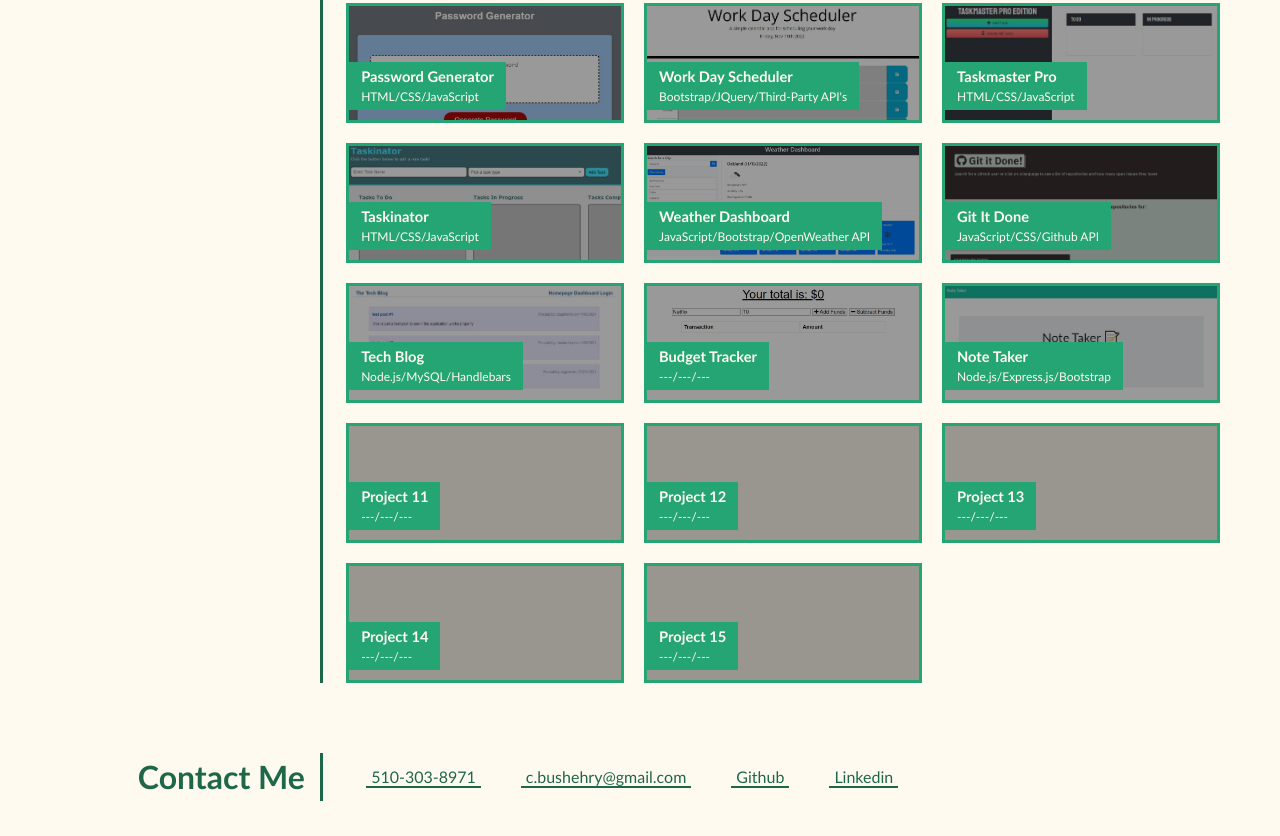
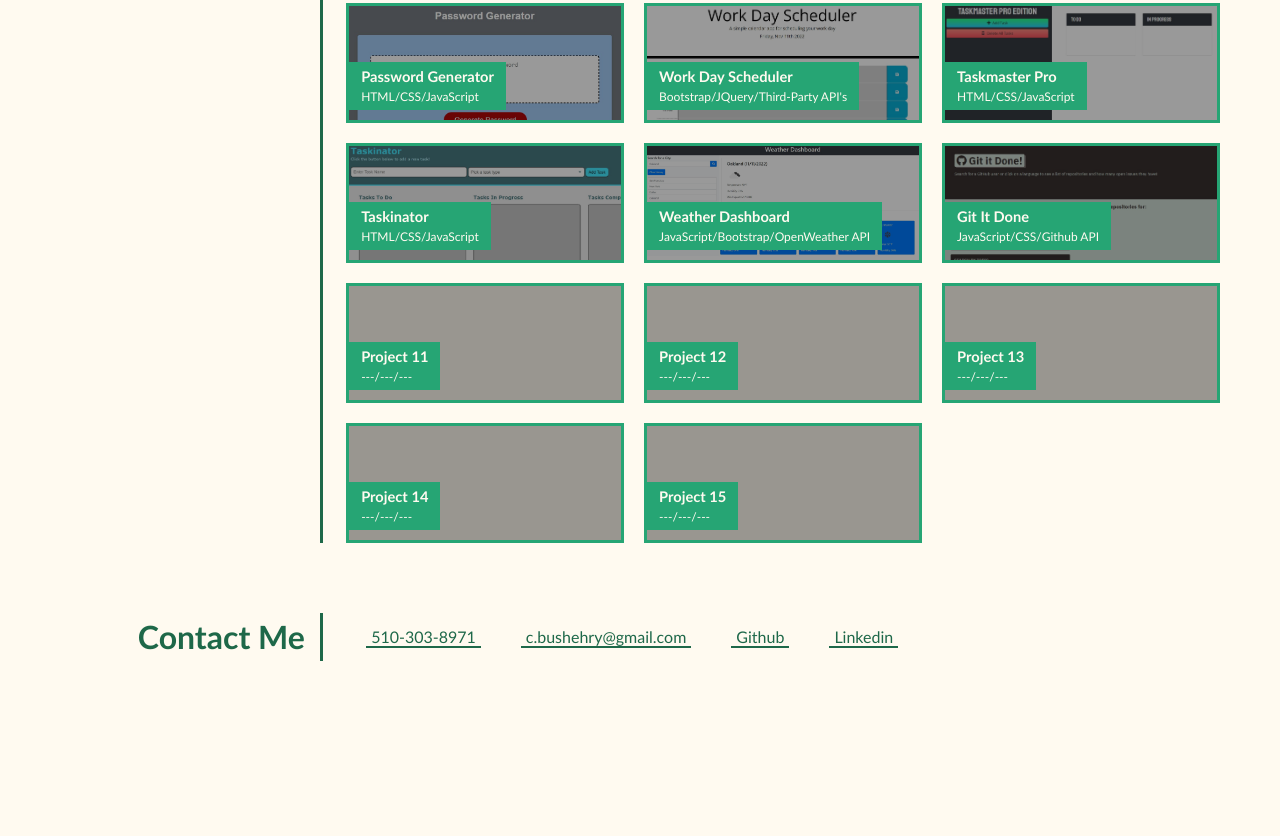
Before and after one commit to cbushehry/cjb-web-portfolio, a plain HTML site: page index.html in a window 1280 px wide. Shown: the part 876-1712 px from the top of the page. After the commit the page ends 1572 px from the top, so only its background shows below. Drawn offline with Linux system fonts and the light colour scheme.

Commit message:
removed unavailable heroku apps from list

```diff
--- a/index.html
+++ b/index.html
@@ -42,7 +42,7 @@
                 with Back end development. This work includes Nodes.js, Express.js, SQL Server(MySQL, MongoDB, SQLite), MERN Stack, Object-Oriented Programming, Object Relation Mapping,
                 and Model-View-Controller.
             </p>
-    <!--    <p>
+      <!--  <p>
                 "Lorem ipsum dolor sit amet, consectetur adipiscing elit, sed do eiusmod tempor incididunt ut labore et dolore magna aliqua. Ut enim ad minim veniam, quis nostrud
                 exercitation ullamco laboris nisi ut aliquip ex ea commodo consequat. Duis aute irure dolor in reprehenderit in voluptate velit esse cillum dolore eu fugiat nulla
                 pariatur. Excepteur sint occaecat cupidatat non proident, sunt in culpa qui officia deserunt mollit anim id est laborum."
@@ -126,28 +126,28 @@
                 </div>
             </a>
 
-            <a href="https://obscure-falls-66598.herokuapp.com/" target="_blank" class="tech-blog">   <!--TECH BLOG-->
+    <!--    <a href="https://obscure-falls-66598.herokuapp.com/" target="_blank" class="tech-blog">
                 <div class="work-topic">
                     <h3>Tech Blog</h3>
                     <p>Node.js/MySQL/Handlebars</p>
                 </div>
             </a>
 
-            <a href="https://budget-tracker-cjb.herokuapp.com/" target="_blank" class="budget-tracker">   <!--BUDGET TRACKER-->
+            <a href="https://budget-tracker-cjb.herokuapp.com/" target="_blank" class="budget-tracker">
                 <div class="work-topic">
                     <h3>Budget Tracker</h3>
                     <p>---/---/---</p>
                 </div>
             </a>
 
-            <a href="https://note-taker-cbushehry.herokuapp.com/" target="_blank" class="note-taker">   <!--NOTE TAKER-->
+           <a href="https://note-taker-cbushehry.herokuapp.com/" target="_blank" class="note-taker">
                 <div class="work-topic">
                     <h3>Note Taker</h3>
                     <p>Node.js/Express.js/Bootstrap</p>
                 </div>
-            </a>
+            </a>    -->
 
-            <a href="https://cbushehry.github.io/calculator/" target="_blank" class="project11">   <!--employee tracker ? -->
+            <a href="https://cbushehry.github.io/placeholder/" target="_blank" class="project11">   <!--employee tracker ? -->
                 <div class="work-topic">
                     <h3>Project 11</h3>
                     <p>---/---/---</p>
```
